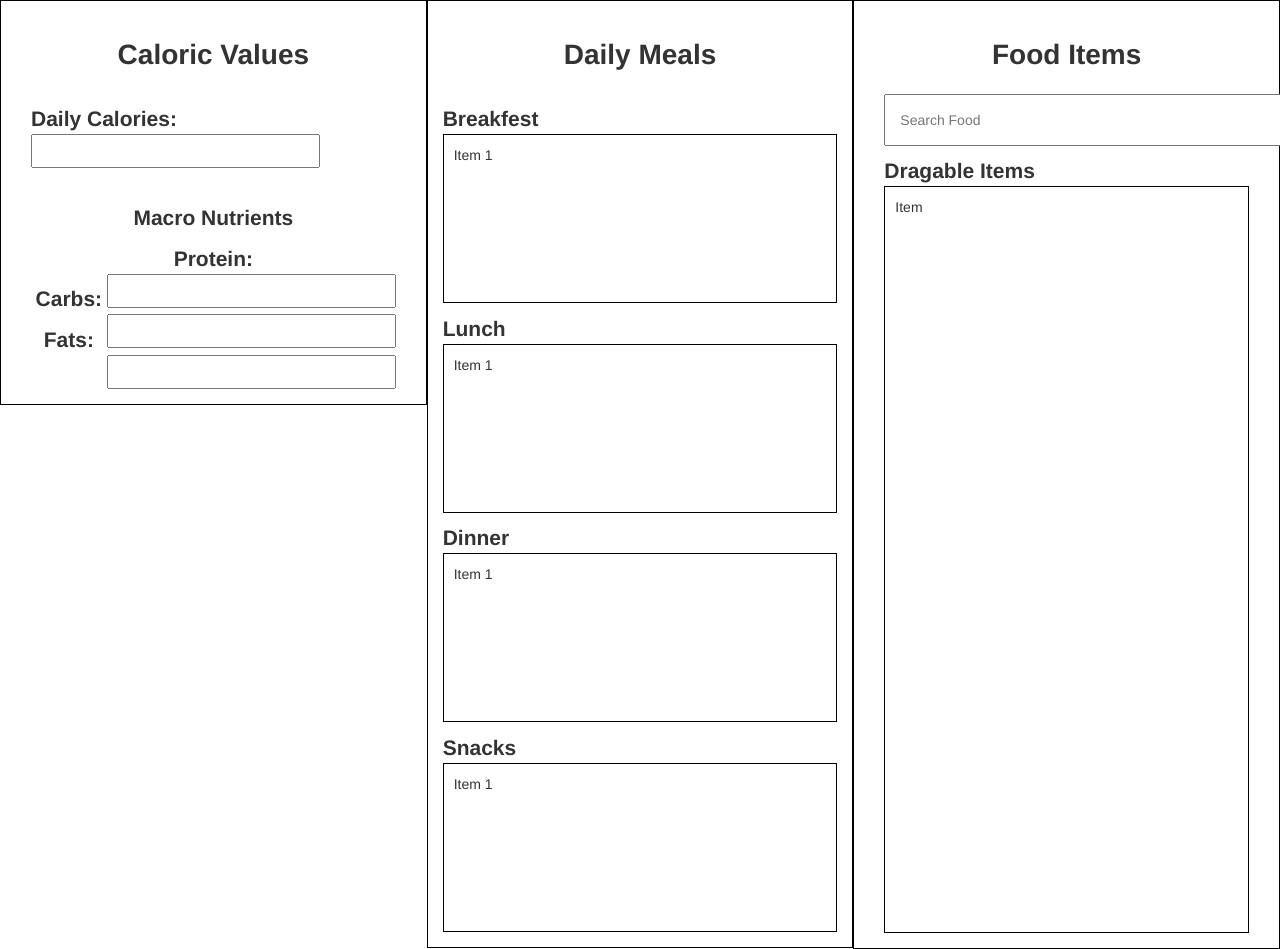
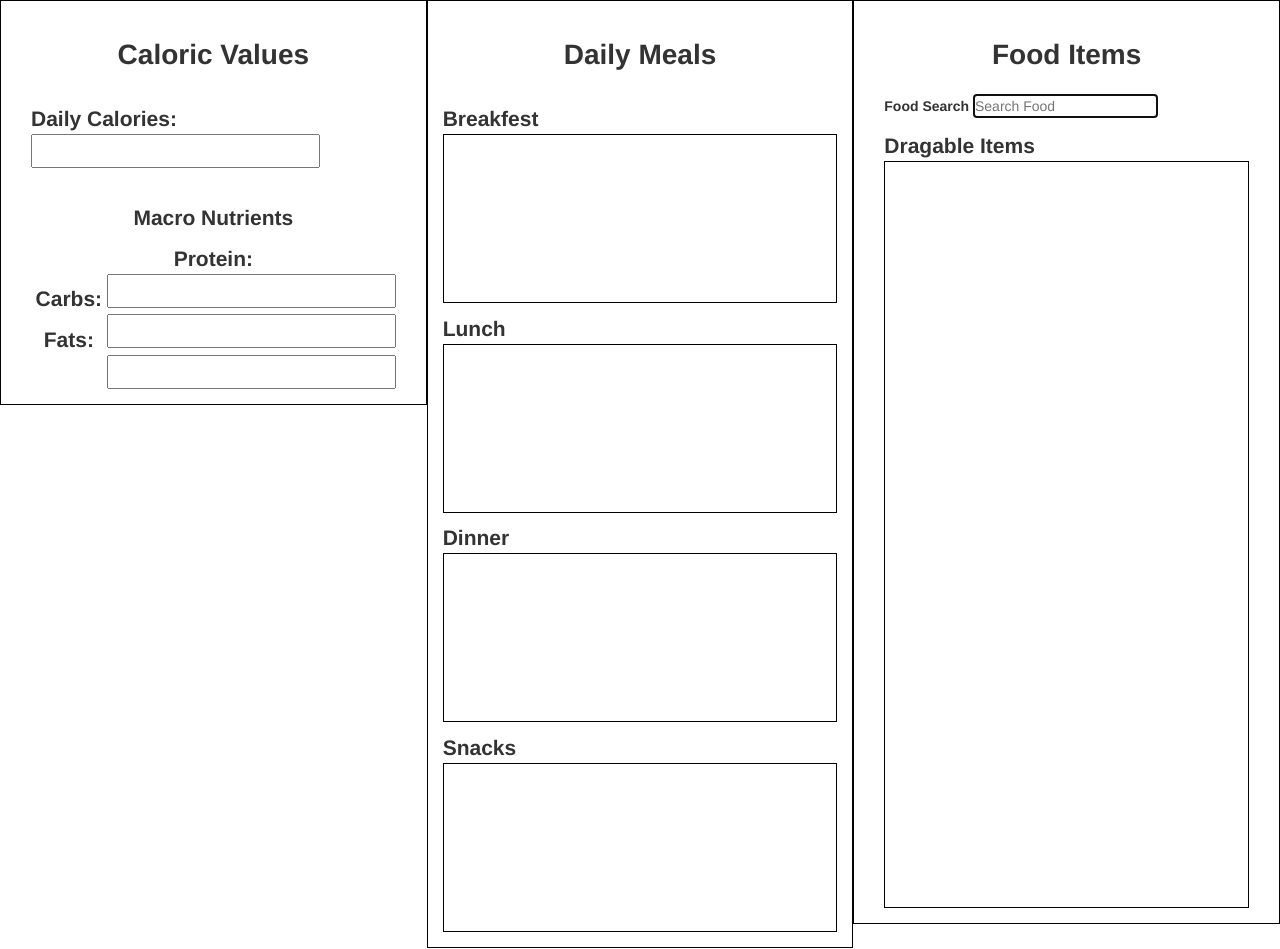
Before and after one commit to Mizuone/Caloric-Intake-Web-App, a plain HTML site: page index.html in a window 1280 px wide. Drawn offline with nearby package versions, Linux system fonts and the light colour scheme.

Commit message:
Update index.html

```diff
--- a/index.html
+++ b/index.html
@@ -4,10 +4,12 @@
         <meta charset="utf-8">
         <meta name="viewport" content="width=device-width, initial-scale=1">
         <title>Caloric Intake Application</title>
+        <link href="bootstrap/css/bootstrap.min.css" type="text/css" rel="stylesheet" media="screen"/>
         <link href="stylesheet.css" type="text/css" rel="stylesheet"/>
-        <link href="bootstrap/css/bootstrap.min.css" type="text/css" rel="stylesheet" media="screen"/>
         <script type="text/javascript" src="javascript/jquery-2.2.3.min.js"></script>
+        <script src="//code.jquery.com/ui/1.11.4/jquery-ui.js"></script>
         <script type="text/javascript" src="javascript/script.js"></script>
+        <script type="text/javascript" src="bootstrap/js/bootstrap.min.js"></script>
     </head>
 <body>
     <header>
@@ -37,7 +39,6 @@
                 <div class="breakfest">
                     <h2>Breakfest</h2>
                     <div class="container-fluid breakfestitem">
-                        <p>Item 1</p>
                     </div>
                 </div>
             </div>
@@ -47,7 +48,6 @@
                 <div class="lunch">
                     <h2>Lunch</h2>
                     <div class="container-fluid lunchitem">
-                        <p>Item 1</p>
                     </div>
                 </div>
             </div>
@@ -57,7 +57,6 @@
                 <div class="dinner">
                     <h2>Dinner</h2>
                     <div class="container-fluid dinneritem">
-                        <p>Item 1</p>
                     </div>
                 </div>
             </div>
@@ -67,7 +66,6 @@
                 <div class="snack">
                     <h2>Snacks</h2>
                     <div class="container-fluid snackitem">
-                        <p>Item 1</p>
                     </div>
                 </div>
             </div>
@@ -77,13 +75,15 @@
             <h1>Food Items</h1>
             <div class="container-fluid">
                 <form class="navbar-search pull-left">
-                    <input type="text" class="search-query" placeholder="Search Food"/>
+                    <label for="search">Food Search</label>
+                    <input type="search" name="search" class="search-query" id="search" placeholder="Search Food" autofocus/>
                 </form>
             </div>
-            <div class="container-fluid">
+            <div class="container-fluid" id="#update">
                 <h2>Dragable Items</h2>
                 <div class="itemstorage">
-                    <p>Item</p>
+                    <div id="searchcontainer">
+                    </div>
                 </div>
             </div>
         </div>
@@ -94,7 +94,5 @@
 
 
     </footer>
-    <script src="http://code.jquery.com/jquery.js"></script>
-    <script type="text/javascript" src="bootstrap/js/bootstrap.min.js"></script>
 </body>
 </html>
```
